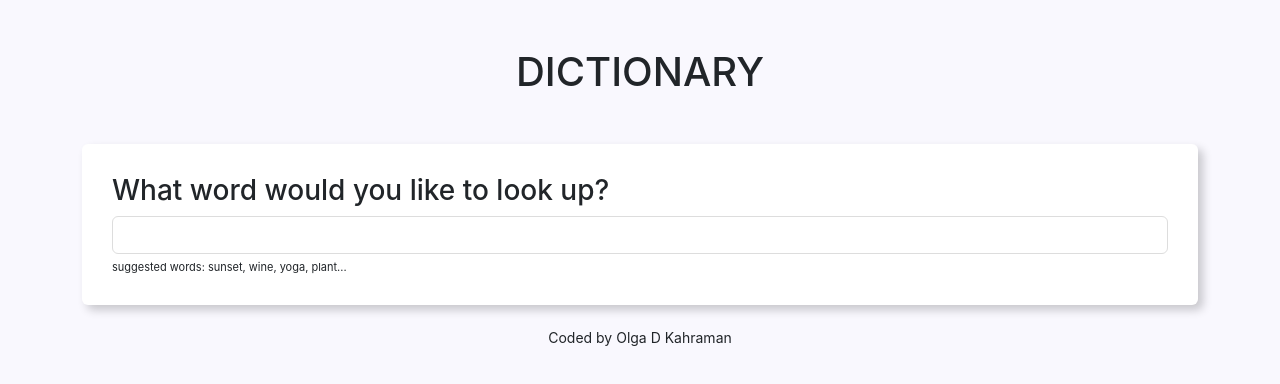
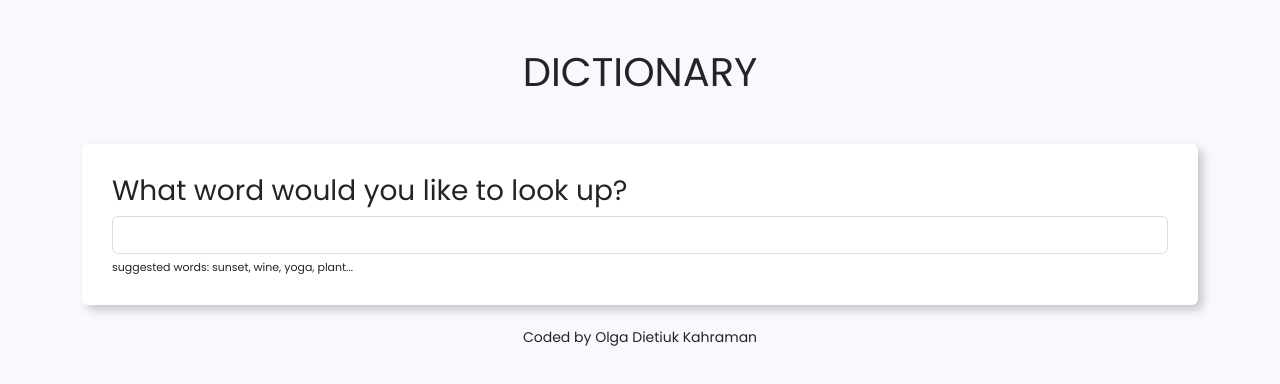
Before and after one commit to olgakahraman/dictionary-react-app, a React (Create React App) app: page / in a window 1280 px wide. Shown: the top 384 px of the page. Built offline with nearby package versions, Linux system fonts and the light colour scheme.

Commit message:
added poppins font

```diff
--- a/public/index.html
+++ b/public/index.html
@@ -13,6 +13,9 @@
     <link rel="icon" href="%PUBLIC_URL%/favicon.ico" />
     <meta name="viewport" content="width=device-width, initial-scale=1" />
     <meta name="theme-color" content="#000000" />
+    <link rel="preconnect" href="https://fonts.googleapis.com">
+<link rel="preconnect" href="https://fonts.gstatic.com" crossorigin>
+<link href="https://fonts.googleapis.com/css2?family=Poppins:wght@200;400&display=swap" rel="stylesheet">
     <meta
       name="description"
       content="Web site created using create-react-app"
--- a/src/App.css
+++ b/src/App.css
@@ -1,6 +1,6 @@
 body{
     background:#f9f8fe;
-
+font-family: 'Poppins', sans-serif;
 }
 
 
--- a/src/App.js
+++ b/src/App.js
@@ -15,7 +15,7 @@
       </main>
 
 
-      <footer className = "App-footer"><small>Coded by Olga D Kahraman</small></footer>
+      <footer className = "App-footer"><small>Coded by Olga Dietiuk Kahraman</small></footer>
       </div>
     </div>
   );
```
